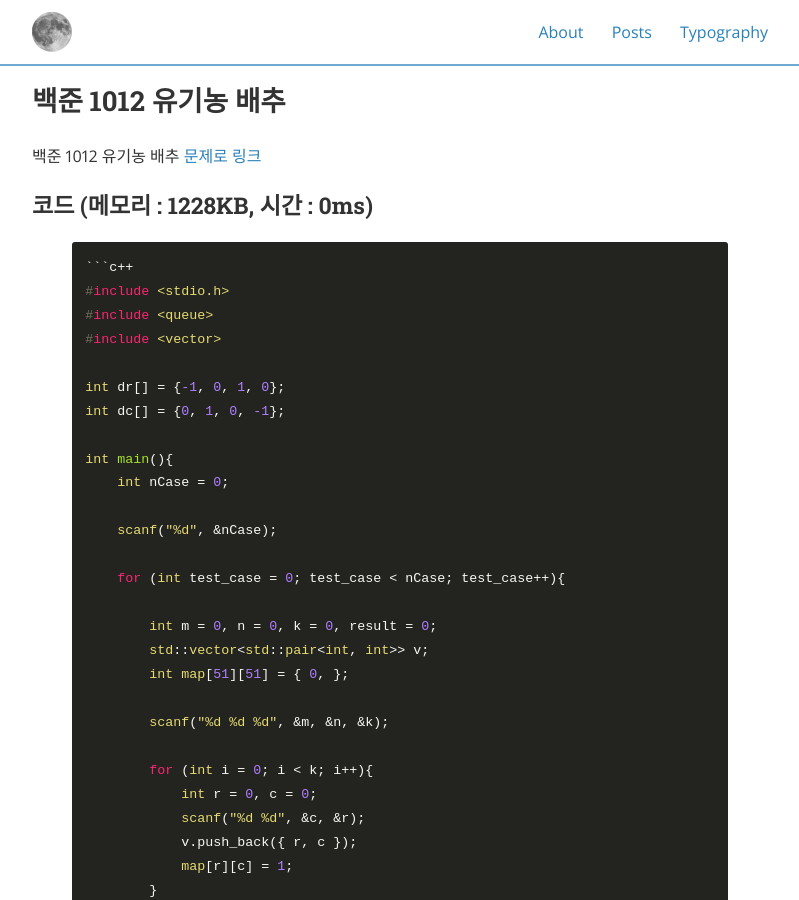
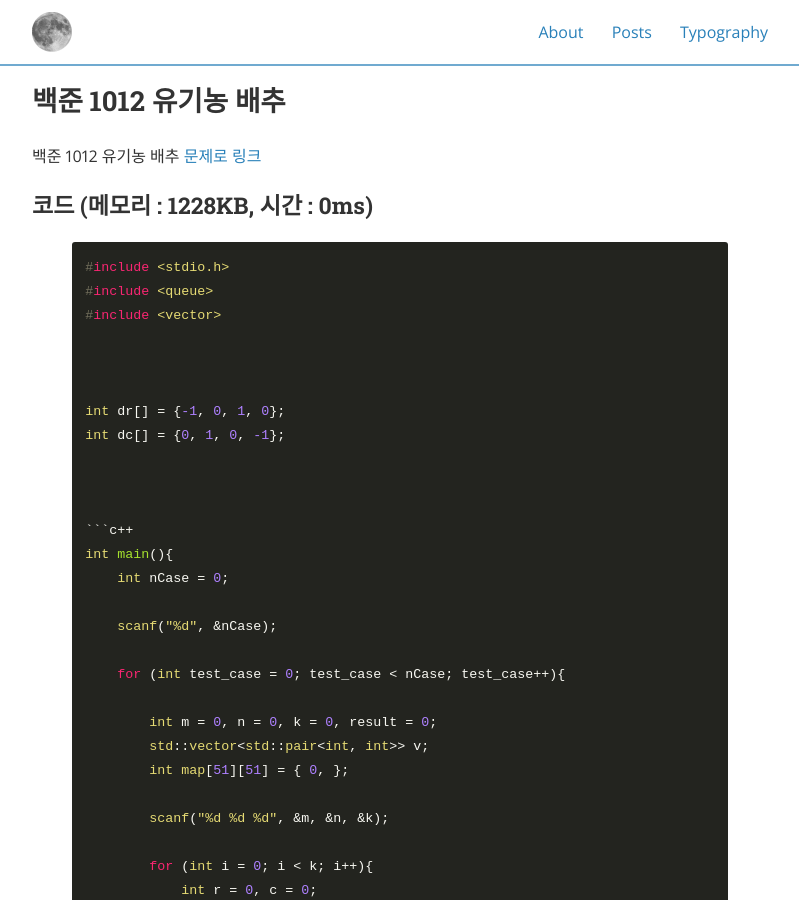
Before and after one commit to yunju-choi/yunju-choi.github.io, a Jekyll site: the page built from _posts/2021-04-04-백준 1012(유기농 배추).md, in a window 1280 px wide and 900 px high, scrolled down 503 px. Shown: the whole window, without its empty margins (240-1039 px from the left). Built offline with Jekyll 4.4.1, drawn with Linux system fonts in a browser that asks for light colours; nearby versions of some CDN libraries.

Commit message:
유기농배추 수정

````diff
--- a/_posts/2021-04-04-백준 1012(유기농 배추).md
+++ b/_posts/2021-04-04-백준 1012(유기농 배추).md
@@ -19,14 +19,18 @@ cover:  "/assets/heart.png"
 
 {% highlight c++ %}
 
-```c++
 #include <stdio.h>
 #include <queue>
 #include <vector>
 
+
+
 int dr[] = {-1, 0, 1, 0};
 int dc[] = {0, 1, 0, -1};
 
+
+
+```c++
 int main(){
     int nCase = 0;
 
@@ -79,9 +83,8 @@ int main(){
 
     }
     return 0;
+```
 }
-```
-
 {% endhighlight %}
 
 [유기농배추]: https://www.acmicpc.net/problem/1012
````
